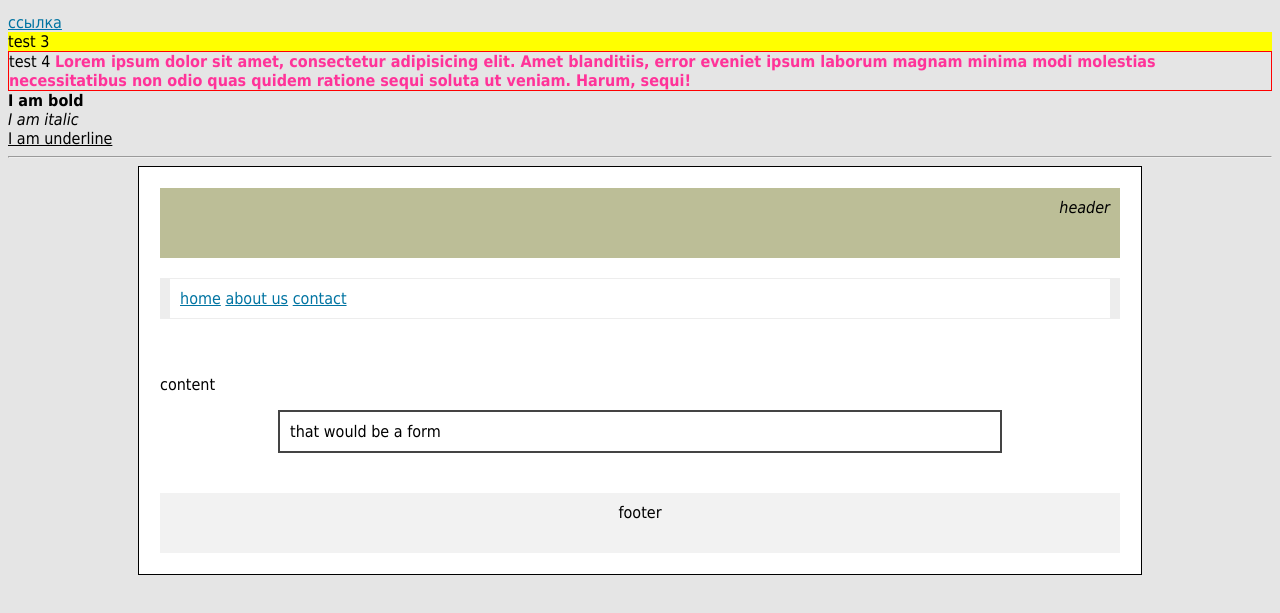
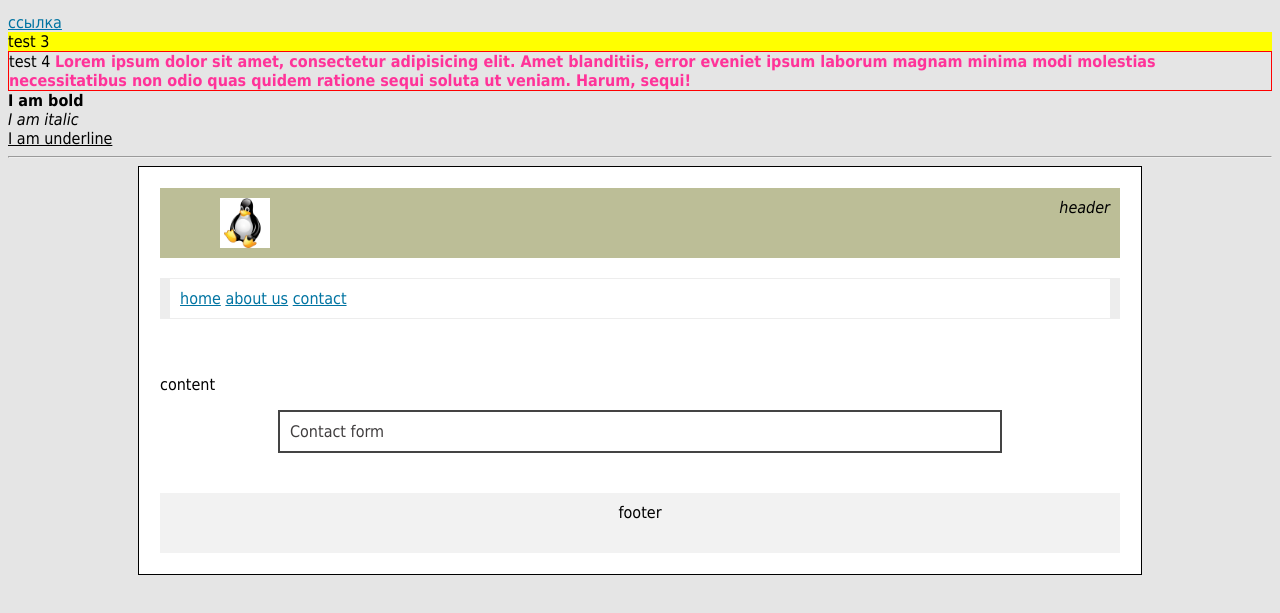
Before and after one commit to bav0813/lesson-01, a plain HTML site: page index.html in a window 1280 px wide. Shown: the part 103-716 px from the top of the page. Drawn offline with Linux system fonts and the light colour scheme.

Commit message:
first commit

```diff
--- a/css/style.css
+++ b/css/style.css
@@ -70,6 +70,7 @@ a:hover {
     font-style:italic;
     background: #BCBE97;
 
+
 }
 
 .footer {
@@ -86,6 +87,7 @@ a:hover {
     border: 2px solid #444;
     margin-left: auto;
     margin-right: auto;
+    color:#403E3F;
 }
 
 .navigation {
@@ -98,3 +100,15 @@ a:hover {
 body {
     background: #E5E5E5;
 }
+
+.flower {
+
+    float:left;
+
+}
+
+.flower img {
+    height: 50px;
+    margin-left: 50px;
+
+}
--- a/index.html
+++ b/index.html
@@ -31,7 +31,11 @@
 
 
 <div class='container'>
-    <div class='header'> header </div>
+    <div class='header'> header
+    <div class="flower">
+        <img src="img/tux-r.jpg">
+    </div>
+    </div>
     <div class='navigation'>
     <a href=""> home</a>
         <a href=""> about us</a>
@@ -41,7 +45,9 @@
     <div class='content'>
         <p> content </p>
 
-        <div class='contact-form'> that would be a form </div>
+        <div class='contact-form'> Contact form
+        <form>  </form>
+        </div>
     </div>
 
         <div class='footer'>  footer </div>
```
Also changed, not shown: img/tux-r.jpg (added), 1 other file.
